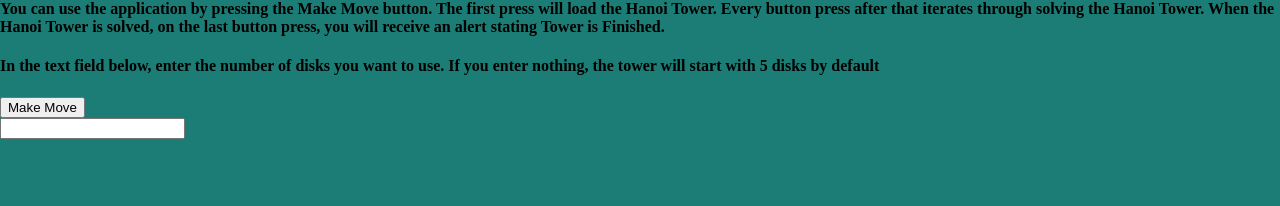
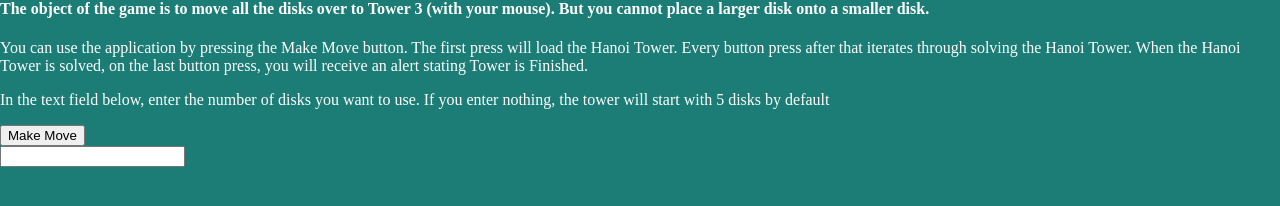
Before and after one commit to CoreyWhite22/Hanoi-Tower, a plain HTML site: page index.html in a window 1280 px wide. Drawn offline with Linux system fonts and the light colour scheme.

Commit message:
Update index.html

```diff
--- a/index.html
+++ b/index.html
@@ -4,9 +4,9 @@
   </head>
 
   <body>
-
-    <h4> You can use the application by pressing the Make Move button. The first press will load the Hanoi Tower. Every button press after that iterates through solving the Hanoi Tower. When the Hanoi Tower is solved, on the last button press, you will receive an alert stating Tower is Finished.</h4>
-  <h4> In the text field below, enter the number of disks you want to use. If you enter nothing, the tower will start with 5 disks by default </h4>
+<h4 style="color: white;"> The object of the game is to move all the disks over to Tower 3 (with your mouse). But you cannot place a larger disk onto a smaller disk. </h4>
+    <p style="color: white;"> You can use the application by pressing the Make Move button. The first press will load the Hanoi Tower. Every button press after that iterates through solving the Hanoi Tower. When the Hanoi Tower is solved, on the last button press, you will receive an alert stating Tower is Finished.</p>
+  <p style="color: white;"> In the text field below, enter the number of disks you want to use. If you enter nothing, the tower will start with 5 disks by default </p>
 
     <button onclick="makeMove()" id="makemove" width="40">Make Move</button>
 
```
